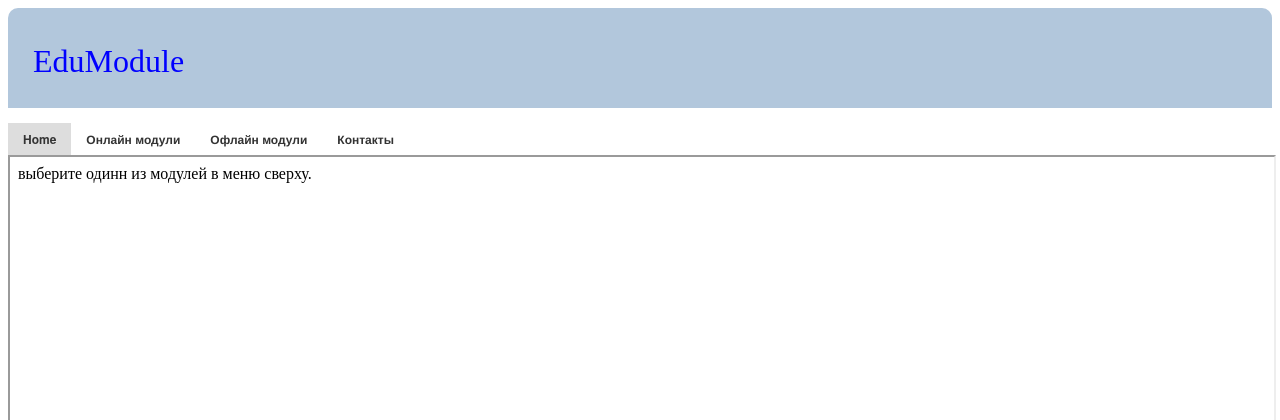
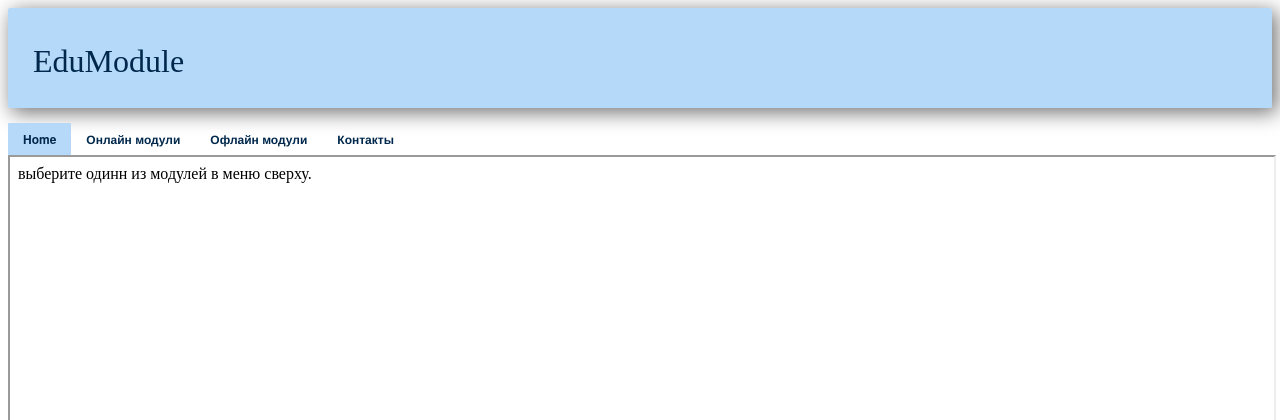
Before and after one commit to dmitr1y/edu-modules, a PHP site: page / in a window 1280 px wide. Shown: the top 420 px of the page. Run offline with PHP 8.4, Linux system fonts and the light colour scheme; data that the repository does not hold is empty.

Commit message:
some UI changes

```diff
--- a/main.css
+++ b/main.css
@@ -13,9 +13,13 @@ and open the template in the editor.
     display: inline-flex;
     height: 100px;
     justify-content: space-between;
-    background-color: #b2c7dc;
-    border-top-left-radius: 10px;
-    border-top-right-radius: 10px;
+    background-color: rgba(108, 179, 243, 0.5);
+    /*border-top-left-radius: 10px;*/
+    /*border-top-right-radius: 10px;*/
+    border-radius: 2px;
+    -webkit-box-shadow: 4px 4px 20px 1px rgba(0, 0, 0, 0.54);
+    -moz-box-shadow: 4px 4px 20px 1px rgba(0, 0, 0, 0.54);
+    box-shadow: 4px 4px 20px 1px rgba(0, 0, 0, 0.54);
 }
 
 #content{
@@ -37,7 +41,7 @@ iframe{
     /* float: right; */
     /* width: 10%; */
     height: 100%;
-    background-color: #b2c7dc;
+    /* background-color: #b2c7dc; */
 }
 
 .menuPoint{
@@ -55,7 +59,7 @@ iframe{
     font-size: xx-large;
     padding: 5px;
     display: block;
-    color: blue;
+    color: #00284c;
     /* margin: auto; */
     margin-left: 20px;
     margin-top: 30px;
@@ -95,13 +99,13 @@ iframe{
 #primary_nav_wrap ul a
 {
     display:block;
-    color:#333;
+    color: #00284c;
     text-decoration:none;
     font-weight:700;
     font-size:12px;
     line-height:32px;
     padding:0 15px;
-    font-family:"HelveticaNeue","Helvetica Neue",Helvetica,Arial,sans-serif
+    font-family: "HelveticaNeue", "Helvetica Neue", Helvetica, Arial, sans-serif;
 }
 
 #primary_nav_wrap ul li
@@ -114,12 +118,15 @@ iframe{
 
 #primary_nav_wrap ul li.current-menu-item
 {
-    background:#ddd
+    background: #b6d9f9;
+    border-radius: 1px;
+    /* box-shadow: 2px 2px 2px 1px rgba(0, 0, 0, 0.3);*/
 }
 
 #primary_nav_wrap ul li:hover
 {
-    background:#f6f6f6
+    background: rgb(216, 236, 255);
+    /* color: aquamarine; */
 }
 
 #primary_nav_wrap ul ul
```
Also changed, not shown: index.php (+15 -10 lines).
